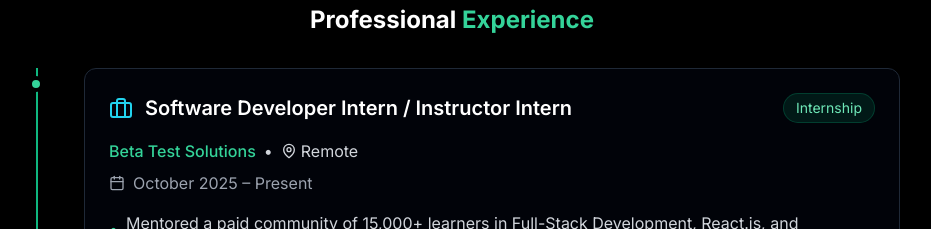
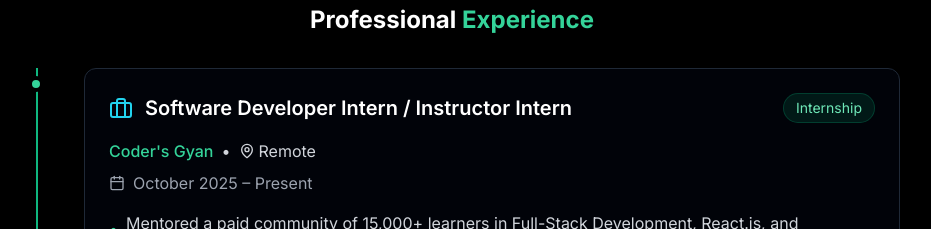
Before and after one commit to shauryasds/shauryadeepshukla, a React (Vite) app: page / in a window 1280 px wide. Shown: the part 5640-5869 px from the top of the page, without its empty margins (188-1119 px from the left). Built offline with nearby package versions, Linux system fonts and the light colour scheme.

Commit message:
Update company name in Experience component

```diff
--- a/src/components/Experience.tsx
+++ b/src/components/Experience.tsx
@@ -8,7 +8,7 @@ const Experience = () => {
   const experiences = [
   {
     title: "Software Developer Intern / Instructor Intern",
-    company: "Beta Test Solutions",
+    company: "Coder's Gyan",
     location: "Remote",
     duration: "October 2025 – Present",
     type: "Internship",
```
